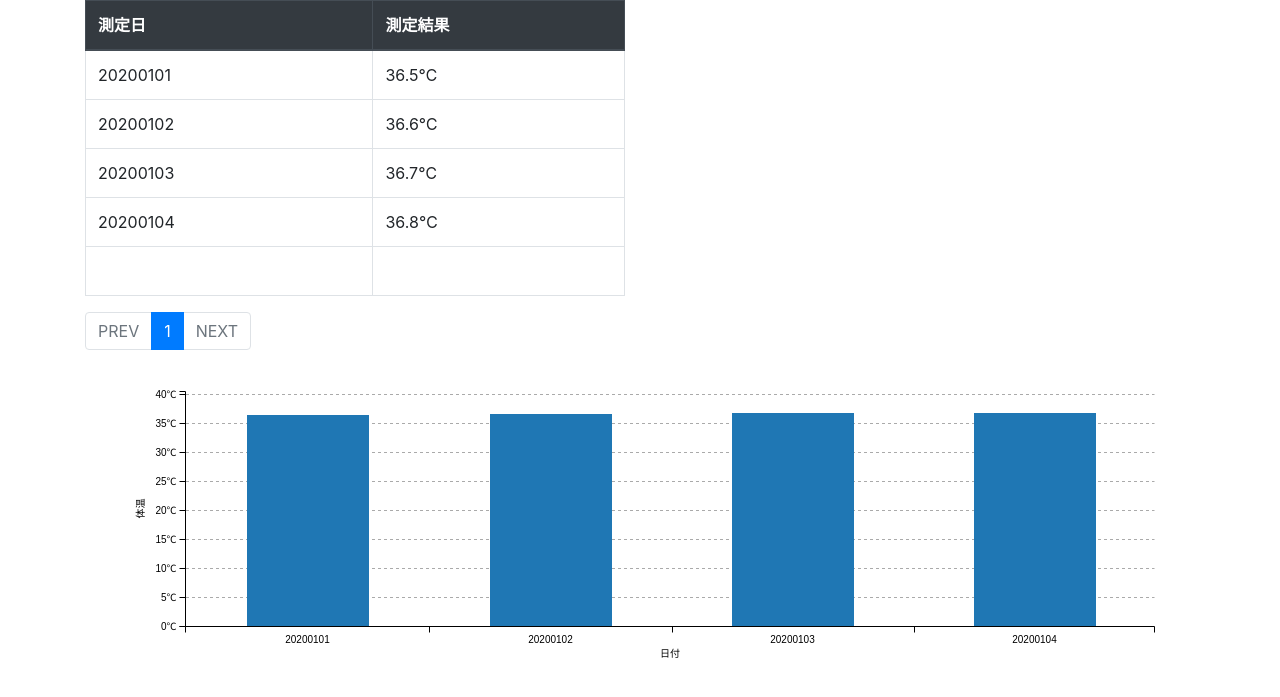
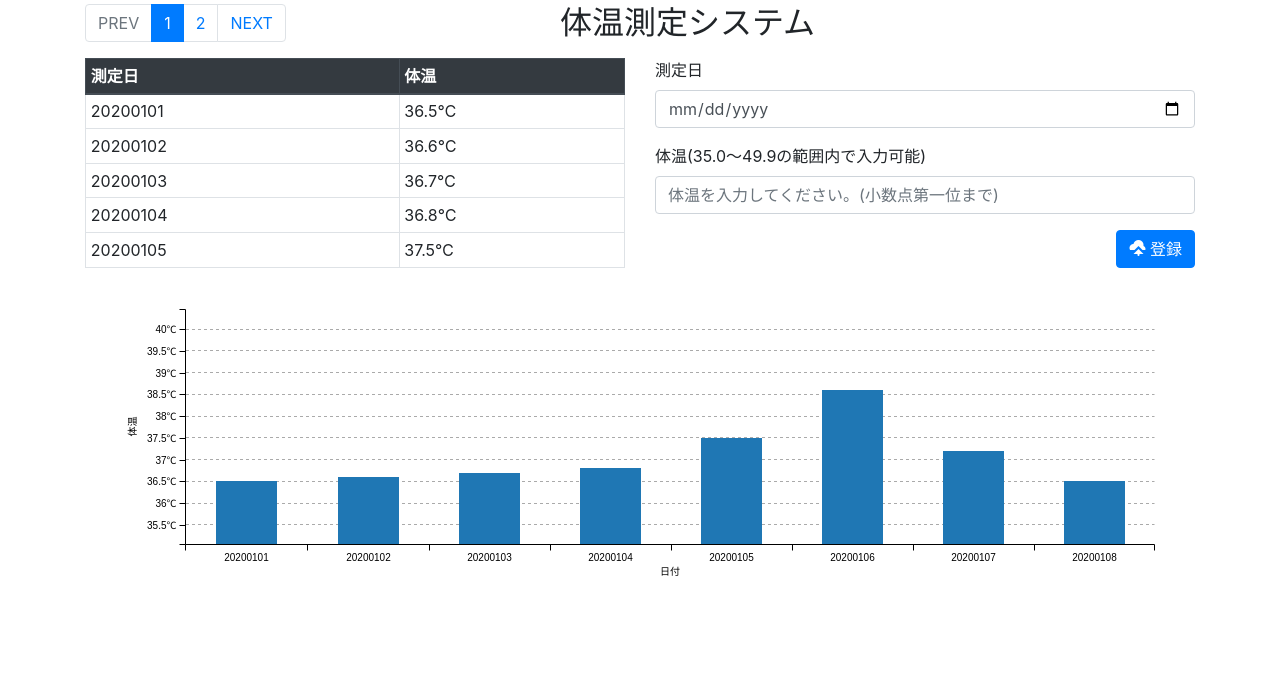
Before and after one commit to Mash42/body_heat, a Flask app: page / in a window 1280 px wide. Shown: the top 697 px of the page. Run offline with Flask 2, Linux system fonts and the light colour scheme; data comes from the database, SQL or seed files in the repository; data that the repository does not hold is empty; some libraries are stand-ins or nearby versions.

Commit message:
登録、グラフのメモリ調整

```diff
--- a/src/app.py
+++ b/src/app.py
@@ -18,15 +18,38 @@ MYSQL_OPTIONS = {"host": 'db'
 # ホーム
 @app.route('/', methods=["GET", "POST"])
 def index():
-    return render_template("index.html",measure_list=get_measure_list())
+    return render_template("index.html"
+                          ,measure_list=get_measure_list()
+                          ,status_message=None
+                          )
 
-# 検索
-@app.route('/search', methods=["GET", "POST"])
+# 測定結果登録
+@app.route('/create_data', methods=["GET", "POST"])
 def search():
+    measure_date = None
+    body_heat = None
+    status_message = None
+
     if request.method == 'POST':
-        None
+        # 測定日 YYYY-MM-DD形式
+        measure_date = request.form['measure_date']
+        measure_date = measure_date.replace("-", "") # YYYYMMDD形式へ編集
+        # 体温 文字列
+        body_heat = request.form['body_heat']
 
-    return render_template("index.html")
+        # 既に測定されている場合
+        if is_exist_measure_data(measure_date):
+            status_message = "入力された測定日には既に測定結果が登録されています。"
+        else:
+            create_measure_data(measure_date
+                               ,body_heat
+                               );
+            status_message = "登録が完了しました。"
+
+    return render_template("index.html"
+                          ,measure_list=get_measure_list()
+                          ,status_message=status_message
+                          )
 
 # 測定結果データ一覧を取得する。
 def get_measure_list():
@@ -35,8 +58,9 @@ def get_measure_list():
         with conn.cursor() as cursor:
             sql = """
                   SELECT MEASURE_DATE
-                        ,MEASURE_RESULT
+                        ,BODY_HEAT
                     FROM TBL_MEASURE
+                   ORDER BY MEASURE_DATE
                   ;
                   """
             cursor.execute(sql)
@@ -46,11 +70,43 @@ def get_measure_list():
     result_list = list()
     for row in result:
         result_list.append({"MEASURE_DATE":row["MEASURE_DATE"]
-                           ,"MEASURE_RESULT":row["MEASURE_RESULT"]
+                           ,"BODY_HEAT":row["BODY_HEAT"]
                            }
                           )
     return result_list
 
+def create_measure_data(measure_date, body_heat):
+    conn = getConnection()
+    # # Insert処理
+    try:
+        with conn.cursor() as cursor:
+            sql = """
+                  INSERT INTO TBL_MEASURE (MEASURE_DATE, BODY_HEAT)
+                  VALUES (%s, %s)
+                  """
+            r = cursor.execute(sql, (measure_date, body_heat))
+            conn.commit()
+    finally:
+        conn.close()
+
+# 測定データが既に登録されているかをチェックする
+def is_exist_measure_data(measure_date):
+    conn = getConnection()
+    result = None
+    try:
+        with conn.cursor() as cursor:
+            sql = """
+                  SELECT COUNT(0) AS COUNT_RESULT
+                    FROM TBL_MEASURE
+                   WHERE MEASURE_DATE = %s
+                  ;
+                  """
+            cursor.execute(sql, (measure_date))
+            result = cursor.fetchall()
+    finally:
+        conn.close()
+    count_result = result[0]["COUNT_RESULT"]
+    return count_result > 0
 # データベースコネクション獲得
 def getConnection():
     conn = pymysql.connect(host=MYSQL_OPTIONS['host']
--- a/src/templates/index.html
+++ b/src/templates/index.html
@@ -16,31 +16,25 @@
         <script src="/static/js/vuejs-pagenate_2.1.0.js"></script>
         <script src="/static/js/d3.v5.min.js"></script>
         <script src="/static/js/c3.min.js"></script>
-
         <!-- My Custom script tags -->
         <script type="text/javascript">
-            function test(){
-                null;
-            }
+            $(function (){
+                $("create_data_btn").on('click', function(){
+                    const form_obj = $("#create_data_form_id");
+                    //エラーチェック
+                    if (!form_obj.reportValidity()) {
+                        return false;
+                    }
+                    form_obj.submit();
+                })
+            });
         </script>
         <title>体温測定</title>
     </head>
     <body>
-        <div class="container" id="app">
+        <div class="container mt-1" id="app">
             <div class="row">
-                <div class="col-6">
-                    <table class="table table-hover table-stripe table-bordered table-md">
-                        <thead class="thead-dark">
-                            <th>測定日</th>
-                            <th>測定結果</th>
-                        </thead>
-                        <tbody>
-                            <tr v-for="item in items">
-                                <td>[[item.MEASURE_DATE]]</td>
-                                <td>[[item.MEASURE_RESULT]]</td>
-                            </tr>
-                        </tbody>
-                    </table>
+                <div class="col-5">
                     <paginate
                         :page-count="getPageCount"
                         :page-range="3"
@@ -58,6 +52,49 @@
                         >
                     </paginate>
                 </div>
+                <div class="col-7">
+                    <h2>体温測定システム</h2>
+                </div>
+                <div class="col-6">
+                    <table class="table table-hover table-stripe table-bordered table-sm">
+                        <thead class="thead-dark">
+                            <th>測定日</th>
+                            <th>体温</th>
+                        </thead>
+                        <tbody>
+                            <tr v-for="item in getItems">
+                                <td>[[item.MEASURE_DATE]]</td>
+                                <td>[[item.BODY_HEAT]]</td>
+                            </tr>
+                        </tbody>
+                    </table>
+                </div>
+                <div class="col-6">
+                    <form action="/create_data" method="POST" name="create_data_form" id="create_data_form_id">
+                        <div class="form-group">
+                            <label for="measure_date_id">測定日</label>
+                            <input type="date" name="measure_date" id="measure_date_id"
+                                   class="form-control" min="2020-01-01"
+                                   placeholder="日付を入力してください" required>
+                        </div>
+                        <div class="form-group">
+                            <label for="body_heat_id">体温(35.0～49.9の範囲内で入力可能)</label>
+                            <input type="text" name="body_heat" id="body_heat_id"
+                                   class="form-control" placeholder="体温を入力してください。(小数点第一位まで)"
+                                   pattern="^[3-4]{1}[05-9]{1}\.[0-9]{1}$" required>
+                        </div>
+                        {% if status_message != None %}
+                        <div class="alert alert-primary" role="alert">
+                            {{status_message}}
+                        </div>
+                        {% endif %}
+                        <div class="text-right">
+                            <button class="btn btn-primary" id="create_data_btn">
+                                <i class="oi oi-cloud-upload"></i> 登録
+                            </button>
+                        </div>
+                    </form>
+                </div>
                 <div class="col-12">
                     <div id="chart"></div>
                 </div>
@@ -66,31 +103,31 @@
         <script>
             var items = [];
             var measure_date_list = ["日付"]
-            var measure_result_list = ["測定結果"]
+            var body_heat_list = ["体温"]
             //1ページあたりに表示するデータ数
             var par_page = 5;
             {% if measure_list != None %}
                 {% for measure in measure_list %}
                     items.push({"MEASURE_DATE":"{{measure.MEASURE_DATE}}"
-                               ,"MEASURE_RESULT":"{{measure.MEASURE_RESULT}}" + "℃"
+                               ,"BODY_HEAT":"{{measure.BODY_HEAT}}" + "℃"
                                });
                     measure_date_list.push("{{measure.MEASURE_DATE}}")
-                    measure_result_list.push("{{measure.MEASURE_RESULT}}")
+                    body_heat_list.push("{{measure.BODY_HEAT}}")
                 {% endfor %}
             {% endif %}
             //最後のページの件数がpar_page未満になる場合は空データを作成
             if(items.length % par_page > 0){
                 for(var i=0; i < items.length % par_page; i++){
                     items.push({"MEASURE_DATE":"　"
-                               ,"MEASURE_RESULT":"　"
+                               ,"BODY_HEAT":"　"
                                });
                 }
             }
             Vue.component('paginate', VuejsPaginate)
-            Vue.filter('br_to_lf', function (value) {
-                var regexp = /&lt;br&gt;/g;
-                return value.replace(regexp, '\n');
-            })
+            //Vue.filter('br_to_lf', function (value) {
+            //    var regexp = /&lt;br&gt;/g;
+            //    return value.replace(regexp, '\n');
+            //})
             new Vue({
                 el: '#app',
                 delimiters: ["[[", "]]"],
@@ -124,9 +161,9 @@
                     type: 'bar', // 棒グラフ
                     columns: [ // データ
                         measure_date_list,
-                        measure_result_list
+                        body_heat_list
                     ],
-                    x: '日付', // データ x を x軸ラベルにする
+                    x: '日付', // x軸ラベルにする
                     xFormat: '%Y%m%d%H%M%S' // X軸の元の書式 (%Y/%m/%d %H:%M:%S など)
                 },
                 bar: {
@@ -143,8 +180,10 @@
                             position: 'outer-center'
                         },
                         tick: {
-                            culling: false, // x軸ラベルの途中省略をしない
-                            format: '%Y/%m' // X軸の表示書式 (%Y/%m/%d %H:%M:%S など)
+                            culling: false
+                           ,format: '%Y/%m' // X軸の表示書式 (%Y/%m/%d %H:%M:%S など)
+                           //,rotate: 10
+
                         },
                     },
                     y: {
@@ -152,16 +191,22 @@
                         label: {
                             text: '体温',
                             position: 'outer-middle'
-                        },
-                        tick: {
+                        }
+                       ,tick: {
                             format: function (d) {
-                                     return new Intl.NumberFormat('ja').format(d) + "℃"; } // Y軸ラベルの書式
-                        },
+                                        return new Intl.NumberFormat('ja').format(d) + "℃";
+                                    } // Y軸ラベルの書式
+                          // ,count: 7 //これは目盛設定に使える
+                        }
+                       ,max: 40    //目盛の最大値
+                       ,min: 35.5  //目盛の最小値
+                       //,padding: {top: 0, bottom: 0}
                     }
                 },
                 grid: {
                     y: {
                         show: true // Y軸グリッド表示
+
                     }
                 },
                 legend: {
```
Also changed, not shown: mariadb/sql/initialize.sql (+6 -2 lines).
